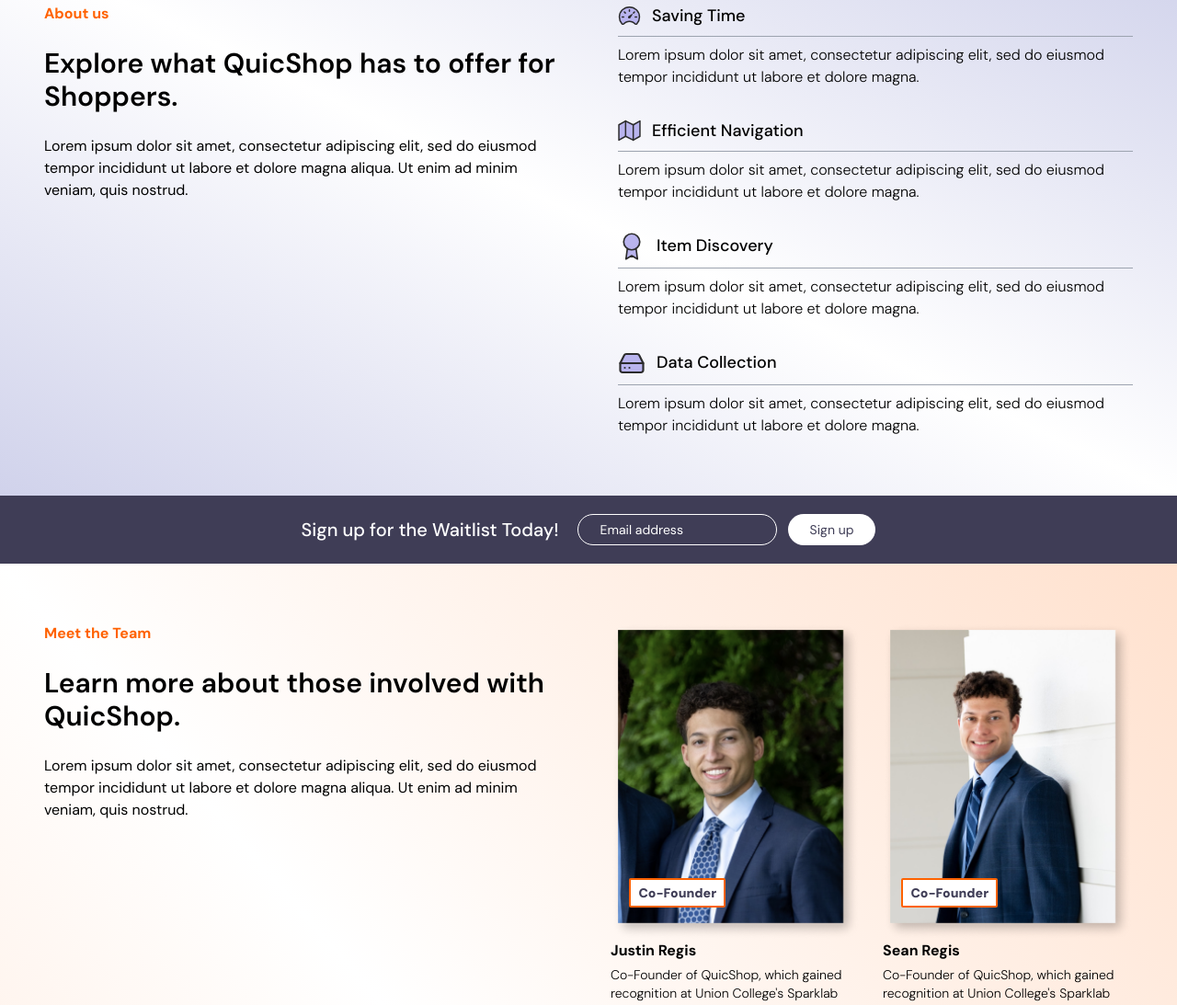
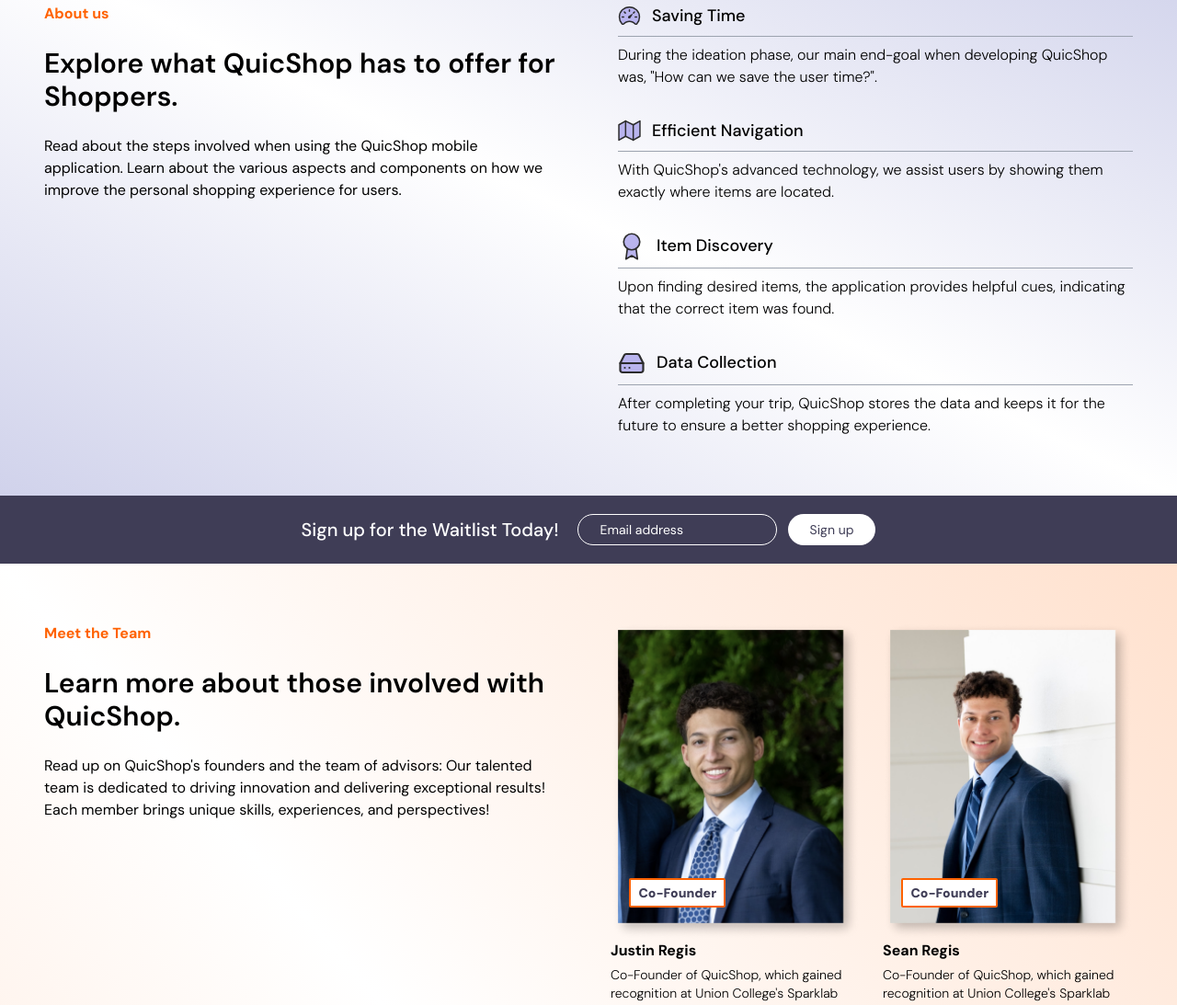
Before and after one commit to NicholasGannon/QuicShop, a website: page index.html in a window 1280 px wide. Shown: the part 662-1755 px from the top of the page at 92% size. Drawn offline with Linux system fonts and the light colour scheme; a script that the page names is missing.

Commit message:
Updated text within home page

```diff
--- a/index.html
+++ b/index.html
@@ -124,7 +124,7 @@
                 <div class="flex flex-col gap-6">
                     <span class="font-bold text-orangePrimary">About us</span>
                     <h2 class="font-semibold text-3xl">Explore what QuicShop has to offer for Shoppers.</h2>
-                    <p>Lorem ipsum dolor sit amet, consectetur adipiscing elit, sed do eiusmod tempor incididunt ut labore et dolore magna aliqua. Ut enim ad minim veniam, quis nostrud.</p>
+                    <p>Read about the steps involved when using the QuicShop mobile application. Learn about the various aspects and components on how we improve the personal shopping experience for users.</p>
                 </div>
 
                 <div class="flex flex-col gap-8">
@@ -134,7 +134,7 @@
                             <h3 class="font-medium text-lg">Saving Time</h3>
                         </div>
                         <hr class="border-gray-400">
-                        <p class="font-light">Lorem ipsum dolor sit amet, consectetur adipiscing elit, sed do eiusmod tempor incididunt ut labore et dolore magna.</p>
+                        <p class="font-light">During the ideation phase, our main end-goal when developing QuicShop was, "How can we save the user time?".</p>
                     </div>
                     <div class="flex flex-col gap-2">
                         <div class="flex gap-3">
@@ -142,7 +142,7 @@
                             <h3 class="font-medium text-lg">Efficient Navigation</h3>
                         </div>
                         <hr class="border-gray-400">
-                        <p class="font-light">Lorem ipsum dolor sit amet, consectetur adipiscing elit, sed do eiusmod tempor incididunt ut labore et dolore magna.</p>
+                        <p class="font-light">With QuicShop's advanced technology, we assist users by showing them exactly where items are located.</p>
                     </div>
                     <div class="flex flex-col gap-2">
                         <div class="flex gap-3">
@@ -150,7 +150,7 @@
                             <h3 class="font-medium text-lg">Item Discovery</h3>
                         </div>
                         <hr class="border-gray-400">
-                        <p class="font-light">Lorem ipsum dolor sit amet, consectetur adipiscing elit, sed do eiusmod tempor incididunt ut labore et dolore magna.</p>
+                        <p class="font-light">Upon finding desired items, the application provides helpful cues, indicating that the correct item was found.</p>
                     </div>
                     <div class="flex flex-col gap-2">
                         <div class="flex gap-3">
@@ -158,7 +158,7 @@
                             <h3 class="font-medium text-lg">Data Collection</h3>
                         </div>
                         <hr class="border-gray-400">
-                        <p class="font-light">Lorem ipsum dolor sit amet, consectetur adipiscing elit, sed do eiusmod tempor incididunt ut labore et dolore magna.</p>
+                        <p class="font-light">After completing your trip, QuicShop stores the data and keeps it for the future to ensure a better shopping experience.</p>
                     </div>
                 </div>
             </div>
@@ -179,7 +179,7 @@
                 <div class="flex flex-col gap-6">
                     <span class="font-bold text-orangePrimary">Meet the Team</span>
                     <h2 class="font-semibold text-3xl">Learn more about those involved with QuicShop.</h2>
-                    <p>Lorem ipsum dolor sit amet, consectetur adipiscing elit, sed do eiusmod tempor incididunt ut labore et dolore magna aliqua. Ut enim ad minim veniam, quis nostrud.</p>
+                    <p>Read up on QuicShop's founders and the team of advisors: Our talented team is dedicated to driving innovation and delivering exceptional results! Each member brings unique skills, experiences, and perspectives!</p>
                 </div>
 
                 <div class="grid grid-cols-2 gap-3 md:gap-6">
```
Also changed, not shown: output.css.
